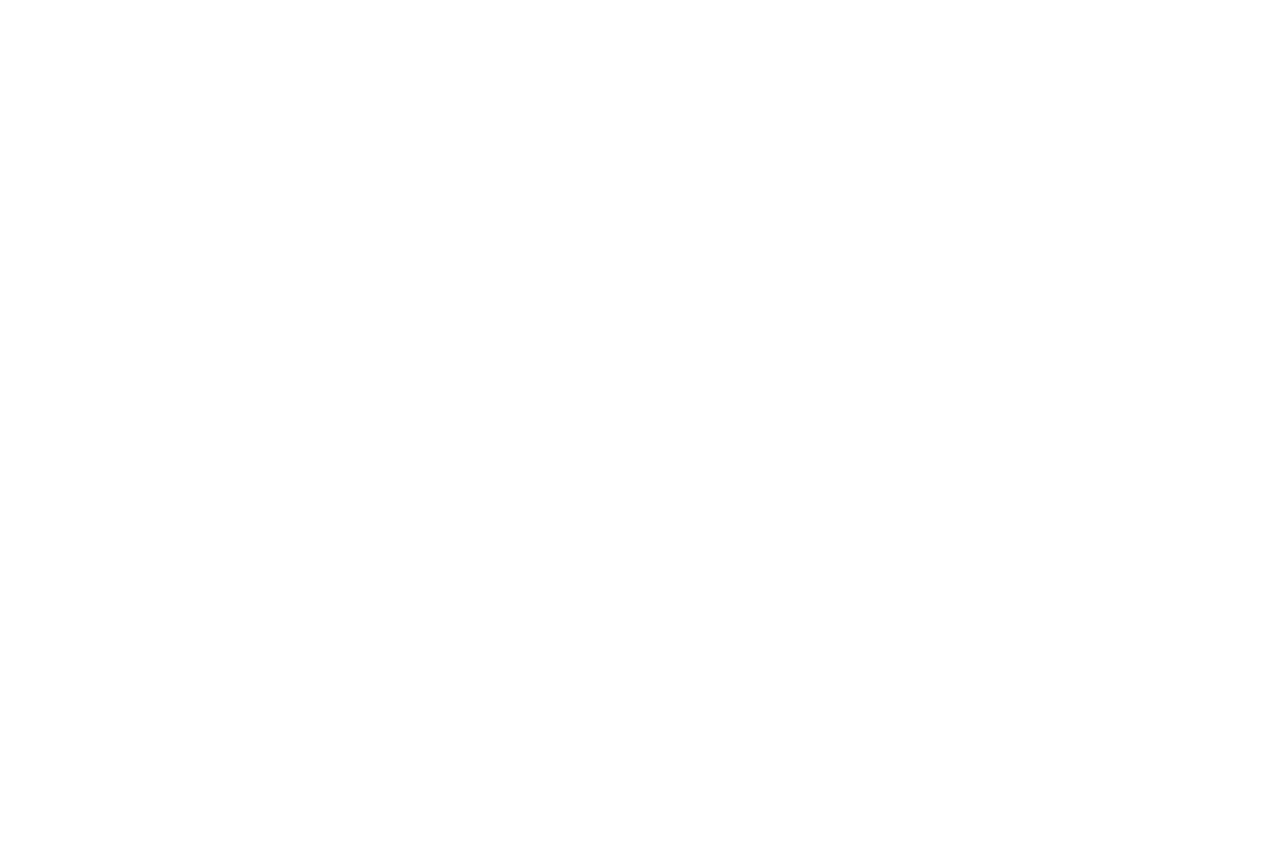
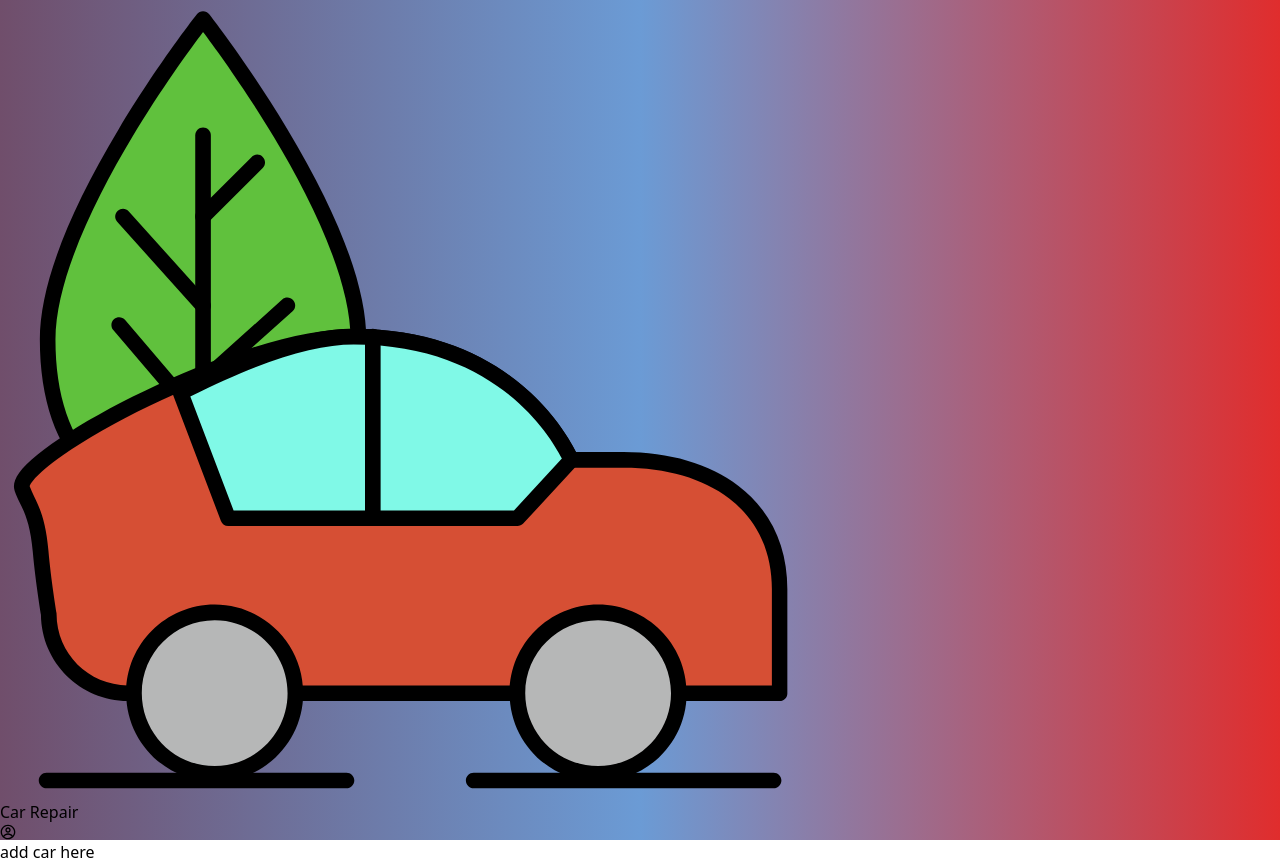
Before and after one commit to muhammad-hamza-liaqat/multi-page-application, a React (Vite) app: page /add-car in a window 1280 px wide. Before the commit this address had no page. Before the commit the page ends 800 px from the top, so only its background shows below. Built offline with nearby package versions, Linux system fonts and the light colour scheme.

Commit message:
new page and gradient changed

```diff
--- a/src/components/NavBar/Navbar.jsx
+++ b/src/components/NavBar/Navbar.jsx
@@ -6,7 +6,7 @@ export default function Navbar() {
     return (
         <>
             <div className="nav flex items-center justify-around pb-2 pt-1 md:pt-2 md:pb-4" style={{
-                background: "linear-gradient(to right, #704e6b, #6b9bd5, #18051C)"
+                background: "linear-gradient(to right, #704e6b, #6b9bd5, #e02d2d)"
             }}>
                 <div className='logo'>
                     <div>
--- /dev/null
+++ b/src/pages/AddCar.jsx
@@ -0,0 +1,11 @@
+import React from 'react'
+import Navbar from '../components/NavBar/Navbar'
+
+export default function AddCar() {
+    return (
+        <>
+            <Navbar />
+            <p> add car here</p>
+        </>
+    )
+}
--- a/src/routes/route.jsx
+++ b/src/routes/route.jsx
@@ -1,11 +1,13 @@
 import React from "react";
 import { Route, Routes } from "react-router-dom"
 import Homepage from "../pages/Homepage";
+import AddCar from "../pages/AddCar";
 
 const MyAppRoutes = () => {
     return (
         <Routes>
             <Route path="/" element={<Homepage />} />
+            <Route path="/add-car" element={<AddCar />} />
         </Routes>
     )
 }
```
